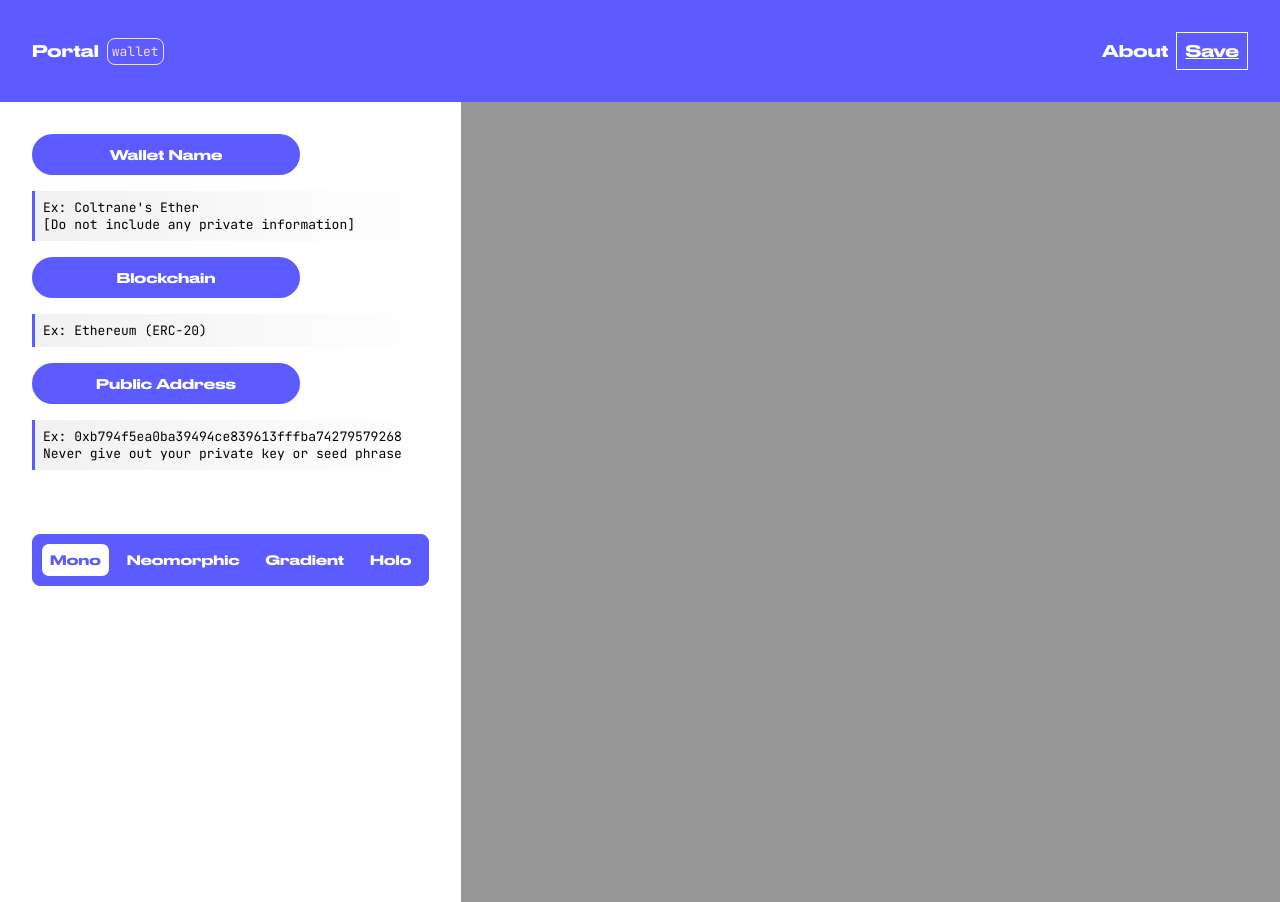
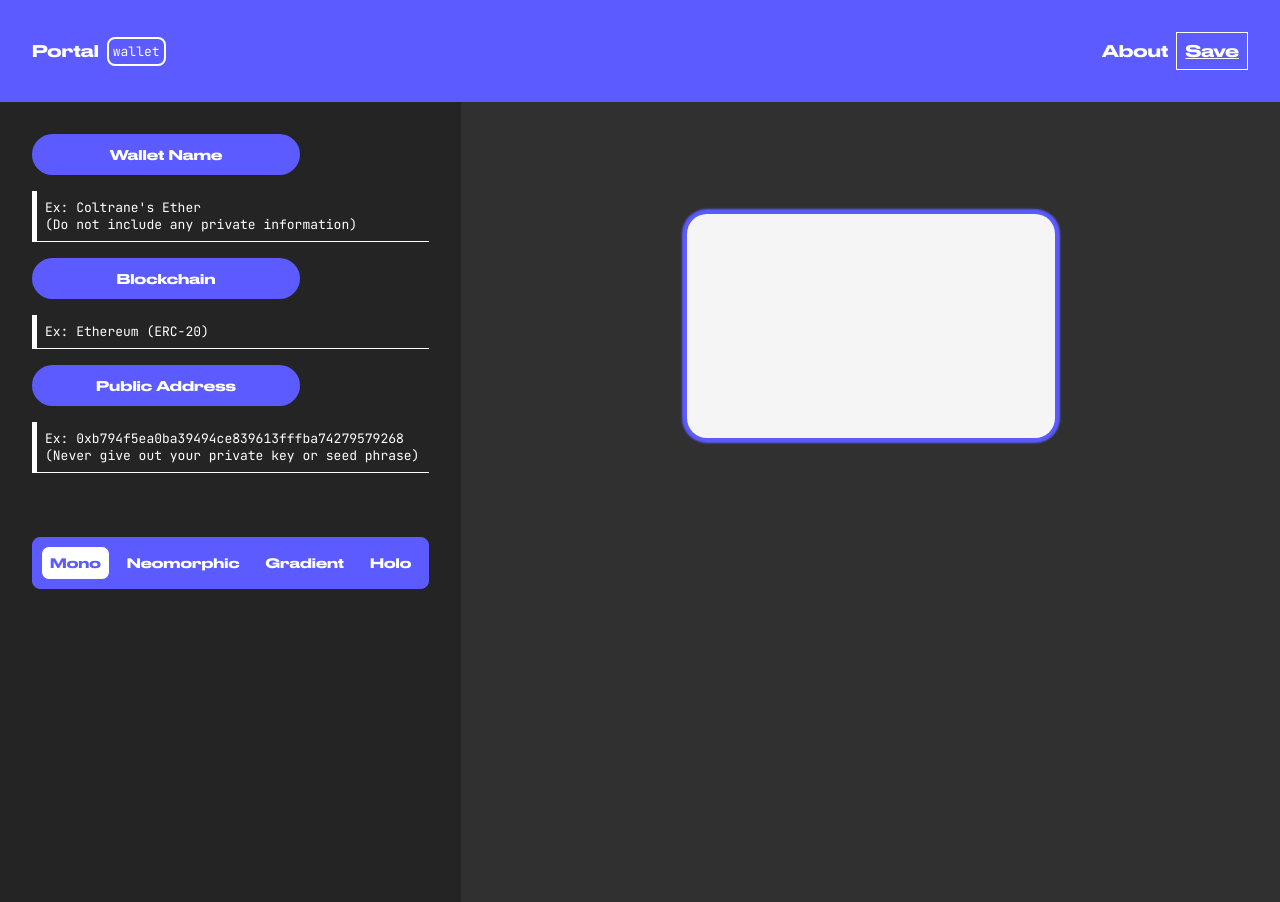
Before and after one commit to coltraneyan/crypto-card, a React (Create React App) app: page / in a window 1280 px wide. Built offline with nearby package versions, Linux system fonts and the light colour scheme.

Commit message:
updated page style + layout

```diff
--- a/src/App.css
+++ b/src/App.css
@@ -15,8 +15,9 @@
 
 :root {
   --lightblue: rgb(91, 91, 255);
-  --lightgrey: rgb(241, 241, 241);
-  --lightred: rgb(255, 221, 229);
+  --lightgrey: rgb(48, 48, 48);
+  --darkgrey: rgb(36, 36, 36);
+  --lightred: white;
 }
 
 /* Compositional Elements */
@@ -60,6 +61,9 @@
 .fill-width {
   flex-grow: 1;
 }
+.pad-1 {
+  padding: 1rem;
+}
 
 .pad-2 {
   padding: 2rem;
@@ -95,7 +99,11 @@
 }
 
 .bg-dark {
-  background-color: rgb(151, 151, 151);
+  background-color: var(--lightgrey);
+}
+
+.bg-dark-grey {
+  background-color: var(--darkgrey);
 }
 
 .bg-white {
@@ -159,6 +167,9 @@
   border-color: var(--lightred);
 }
 
+.border-thick {
+  border: 2px solid;
+}
 /* utility tokens */
 
 .remove-styling input {
@@ -183,11 +194,13 @@
 
 .mono {
   font-family: "Jetbrains Mono";
+  background-color: whitesmoke;
 }
 
 .holo {
   background-image: url(./images/vackground-uAvq7gFQecc-unsplash.jpeg);
   background-size: cover;
+  color: white;
 }
 
 .card-basic {
@@ -196,17 +209,12 @@
   border-radius: 20px;
   display: flex;
   flex-direction: column;
-}
-
-.card-top {
-  margin-top: 20px;
-  margin-left: 20px;
+  box-shadow: 0 0 2px 5px var(--lightblue);
 }
 
 .card-bottom {
   display: flex;
   justify-content: space-between;
-  margin: 20px;
   align-items: center;
 }
 
@@ -247,8 +255,9 @@
 }
 
 .info-card {
-  border-left: 3px solid var(--lightblue);
-  background: linear-gradient(to right, var(--lightgrey), white);
+  border-left: 5px solid var(--lightred);
+  border-bottom: 1px solid var(--lightred);
+  color: white;
 }
 
 .style-active {
--- a/src/App.js
+++ b/src/App.js
@@ -49,7 +49,7 @@
       <div className="flex-column">
         <Header />
         <div className="flex-row">
-          <div className="flex-column fill-height">
+          <div className="bg-dark-grey flex-column fill-height">
             <Form
               updateName={this.updateName}
               updateBlockchain={this.updateBlockchain}
--- a/src/components/Form.js
+++ b/src/components/Form.js
@@ -3,7 +3,7 @@
 class Form extends React.Component {
   render() {
     return (
-      <div className="mono-font remove-styling margin-2 no-select">
+      <div className="mono-font remove-styling pad-2 no-select">
         <form className="flow" spellcheck="false">
           <div className="border-round-s responsive-size pad-05 info-input">
             <input
@@ -15,7 +15,7 @@
           <div className="info-card pad-05 font-size-s">
             Ex: Coltrane's Ether
             <br />
-            [Do not include any private information]
+            (Do not include any private information)
           </div>
           <div className="border-round-s responsive-size pad-05 info-input">
             <input
@@ -39,7 +39,7 @@
           <div className="info-card pad-05 font-size-s">
             Ex: 0xb794f5ea0ba39494ce839613fffba74279579268
             <br />
-            Never give out your private key or seed phrase
+            (Never give out your private key or seed phrase)
           </div>
         </form>
       </div>
--- a/src/components/Header.js
+++ b/src/components/Header.js
@@ -6,7 +6,7 @@
       <div className="flex-row-align disperse pad-2 | wide-font bg-block-primary">
         <div className="flex-row-align gap-05">
           <div>Portal</div>
-          <div className="mono-font font-size-s font-color-tertiary border-round-xs border-color-tertiary pad-025">
+          <div className="mono-font font-size-s font-color-tertiary border-round-xs border-color-tertiary border-thick pad-025">
             wallet
           </div>
         </div>
--- a/src/components/Wallet.js
+++ b/src/components/Wallet.js
@@ -8,11 +8,19 @@
         <div
           className={`card-basic div-center-h margin-top-2 ${this.props.style}`}
         >
-          <div className="card-top">
-            <div>{this.props.name}</div>
-            <div>{this.props.blockchain}</div>
+          <div className="card-top flex-row-align disperse pad-1">
+            <div className="flex-column">
+              <div>{this.props.name}</div>
+              <div>{this.props.blockchain}</div>
+            </div>
+            <div className="flex-column-align wide-font">
+              <div>Portal</div>
+              <div className="mono-font font-size-s border-round-xs border-thick pad-025">
+                wallet
+              </div>
+            </div>
           </div>
-          <div className="card-bottom">
+          <div className="card-bottom pad-1">
             <div className="card-address">{this.props.address}</div>
             <div className="card-QR">
               <QRCodeSVG value={this.props.address} size={70} />
```
